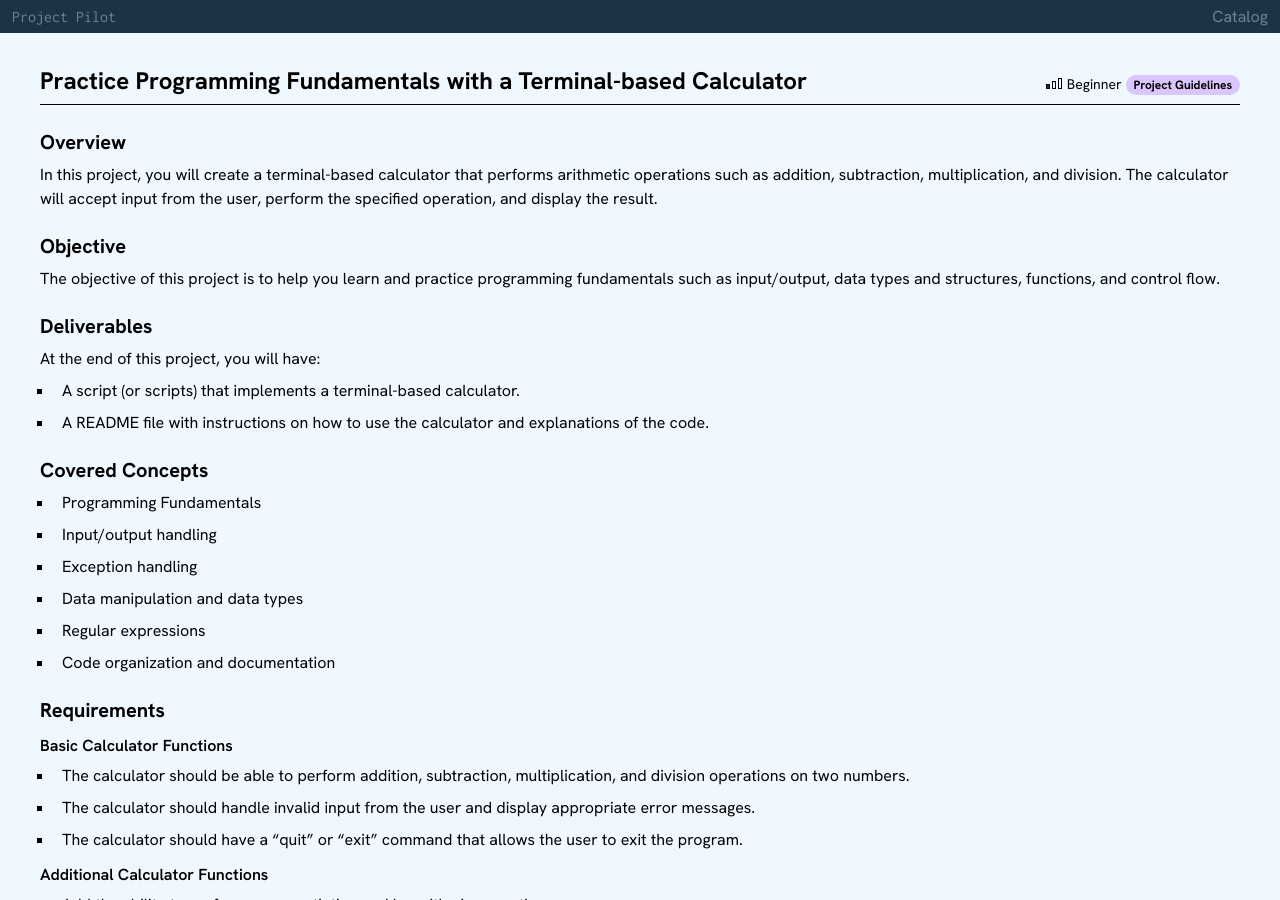
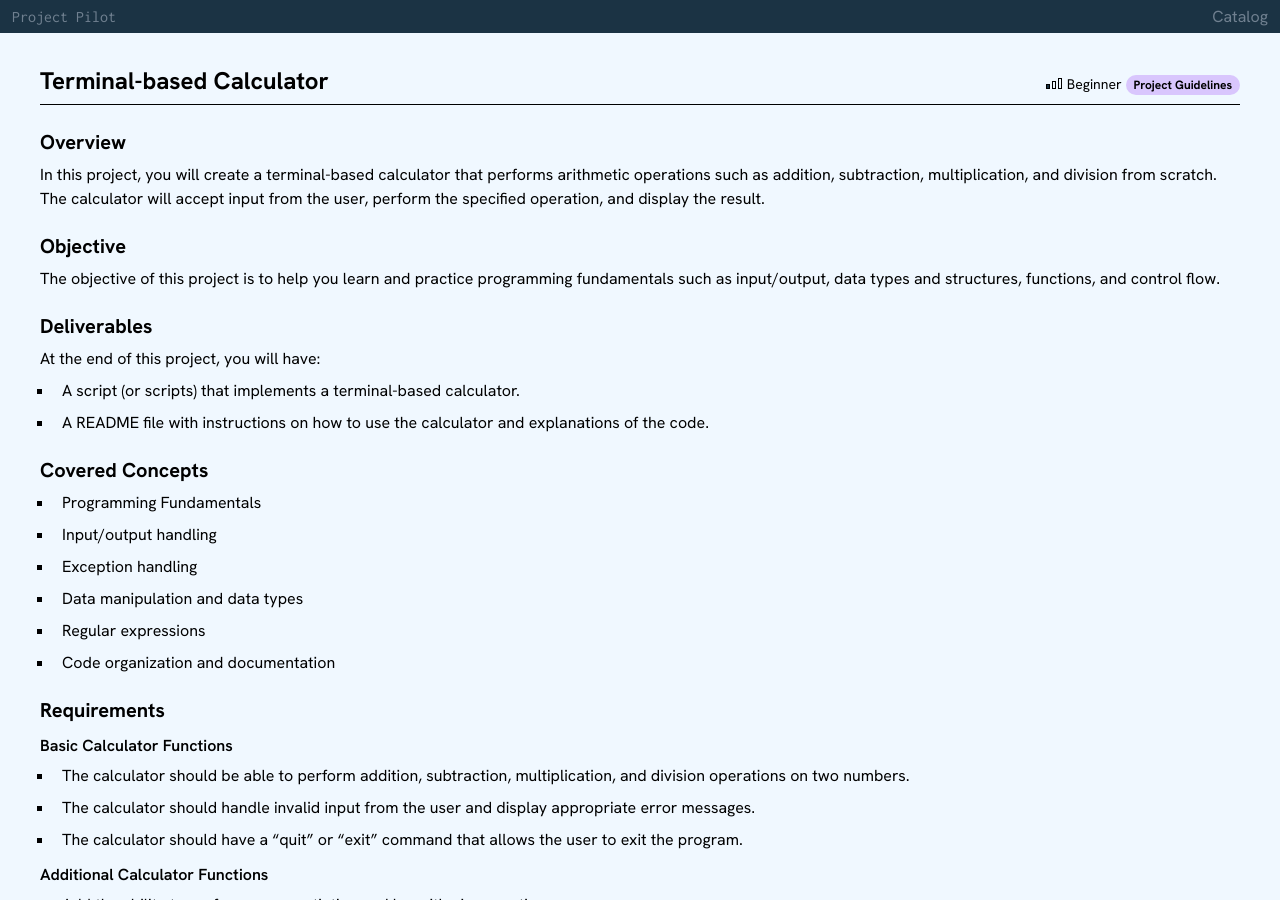
Before and after one commit to suhana66/Project-Pilot, a Jekyll site: the page built from _posts/2023-09-14-terminal-calculator.md, in a window 1280 px wide and 900 px high. Built offline with Jekyll 4.4.1, drawn with Linux system fonts in a browser that asks for light colours.

Commit message:
minor editing

```diff
--- a/_posts/2023-09-14-terminal-calculator.md
+++ b/_posts/2023-09-14-terminal-calculator.md
@@ -1,11 +1,11 @@
 ---
-title: Practice Programming Fundamentals with a Terminal-based Calculator
+title: Terminal-based Calculator
 category: Project Guidelines
 level: 1
 ---
 
 ## Overview
-In this project, you will create a terminal-based calculator that performs arithmetic operations such as addition, subtraction, multiplication, and division. The calculator will accept input from the user, perform the specified operation, and display the result.
+In this project, you will create a terminal-based calculator that performs arithmetic operations such as addition, subtraction, multiplication, and division from scratch. The calculator will accept input from the user, perform the specified operation, and display the result.
 
 ## Objective
 The objective of this project is to help you learn and practice programming fundamentals such as input/output, data types and structures, functions, and control flow.
```
Also changed, not shown: _posts/2023-09-14-space-invaders.md (+1 -1 lines).
